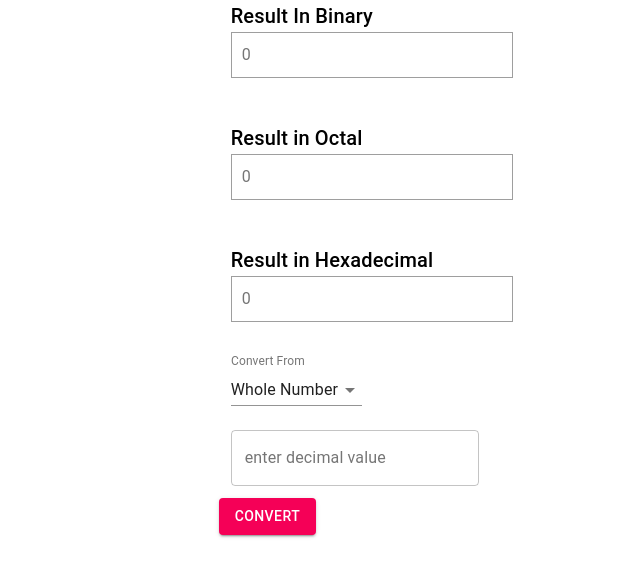
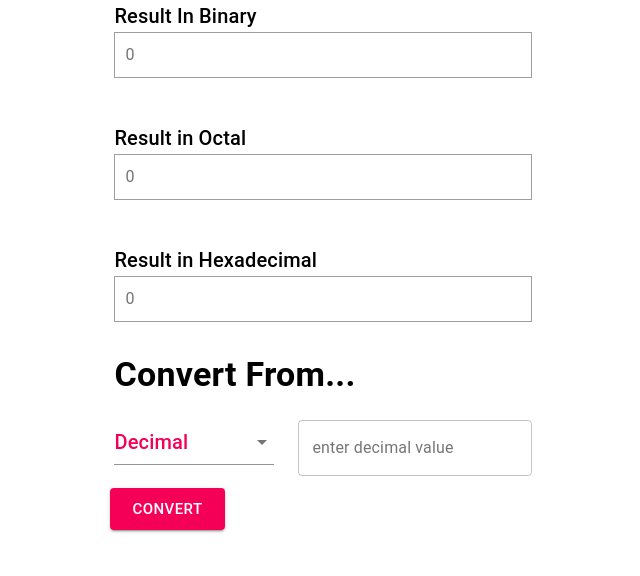
Before and after one commit to ndmichael/number-converter, a React (Create React App) app: page / in a window 1280 px wide. Shown: the top 576 px of the page, without its empty margins (147-787 px from the left). Built offline with nearby package versions, Linux system fonts and the light colour scheme.

Commit message:
fix form error

```diff
--- a/src/components/middlewareComps/Form.js
+++ b/src/components/middlewareComps/Form.js
@@ -1,25 +1,45 @@
 import React from 'react'
-import { TextField, Select, Button,  MenuItem, InputLabel, FormControl, Grid } from '@material-ui/core'
+import { TextField, Select, Button, MenuItem, Typography, FormControl, Grid, Box } from '@material-ui/core'
 
 function Form({ submitHandler, choiceHandler, valueHandler, choice }) {
     return (
 
         <form onSubmit={submitHandler}>
-            <Grid container spacing={3} >
-                <Grid item xs={12} sm={12}>
-                    <FormControl>
-                        <InputLabel htmlFor="convertfrom" id="label">Convert From</InputLabel> <br />
-                        <Select labelId="label" id="select" value={choice} onChange={choiceHandler}>
-                            <MenuItem value="decimal">Whole Number</MenuItem>
-                            <MenuItem value="binary">Binary</MenuItem>
-                            <MenuItem value="hexadecimal">Hexadecimal</MenuItem>
-                            <MenuItem value="octal">Octal</MenuItem>
+            <Grid container xs={7} fullWidth="true" spacing={3} >
+                <Grid item sm={12}>
+                    <Typography variant="h4">
+                        <b>Convert From... </b>
+                    </Typography>
+                </Grid>
+                <Grid item xs={12} sm={5} zeroMinWidth>
+                    <FormControl fullWidth="true">
+                        <Select labelId="label" id="select" value={choice} onChange={choiceHandler} >
+                            <MenuItem value="decimal">
+                                <Typography variant="h6" color="secondary">
+                                Decimal
+                                </Typography>
+                            </MenuItem>
+                            <MenuItem value="binary">
+                                <Typography variant="h6" color="secondary">
+                                    Binary
+                                </Typography>
+                            </MenuItem>
+                            <MenuItem value="hexadecimal">
+                                <Typography variant="h6" color="secondary">
+                                    Hexadecimal
+                                </Typography>
+                            </MenuItem>
+                            <MenuItem value="octal">
+                                <Typography variant="h6" color="secondary">
+                                    Octal
+                                </Typography>
+                            </MenuItem>
                         </Select>
                     </FormControl>
                 </Grid>
 
-                <Grid item xs={12} sm={12}>
-                    <FormControl>
+                <Grid item xs={12} sm={7}>
+                    <FormControl fullWidth="true">
                         <TextField
                             id="outlined-secondary"
                             onChange={valueHandler}
@@ -31,12 +51,12 @@ function Form({ submitHandler, choiceHandler, valueHandler, choice }) {
                     </FormControl>
                 </Grid>
 
+                <Box ml={1}>
+                    <Button type="submit" variant="contained" color="secondary" size="large">
+                        CONVERT
+                    </Button>
+                </Box>
 
-
-
-                <Button type="submit" variant="contained" color="secondary">
-                    CONVERT
-        </Button>
             </Grid>
         </form>
 
```
